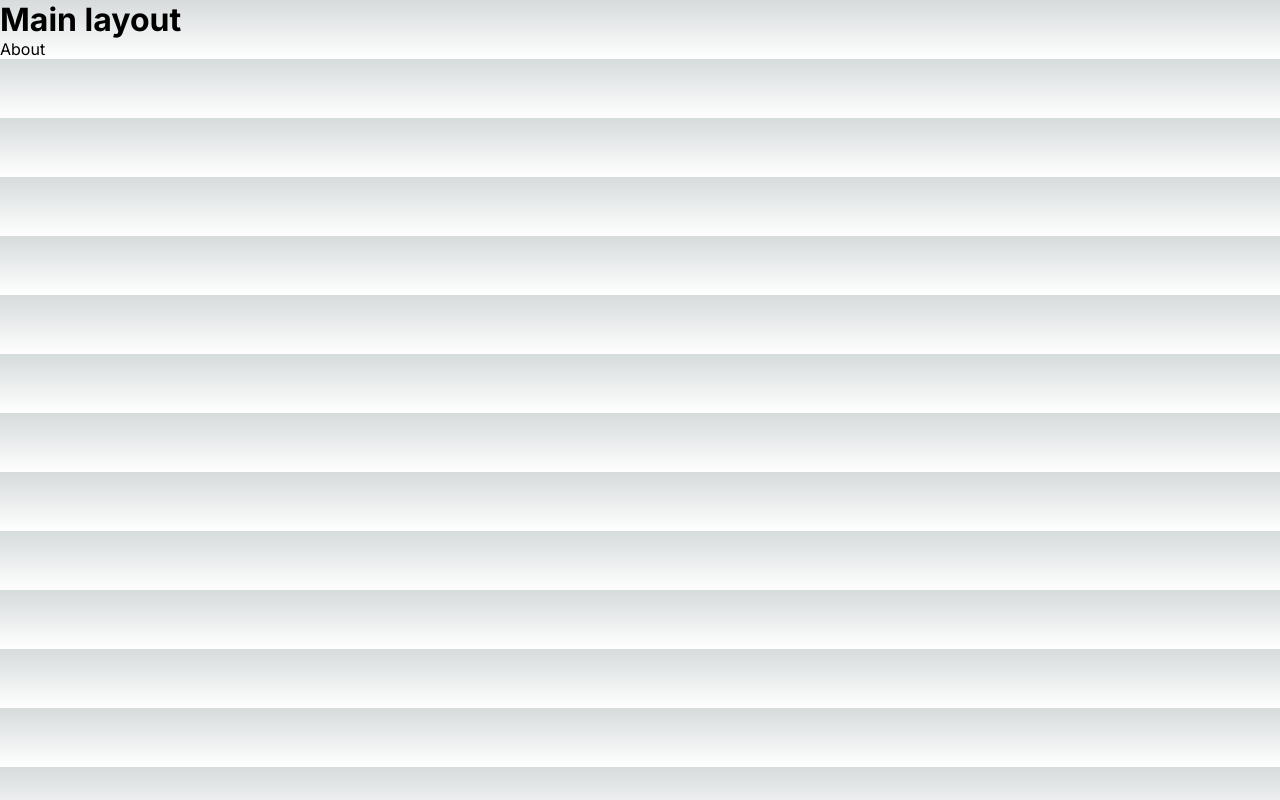
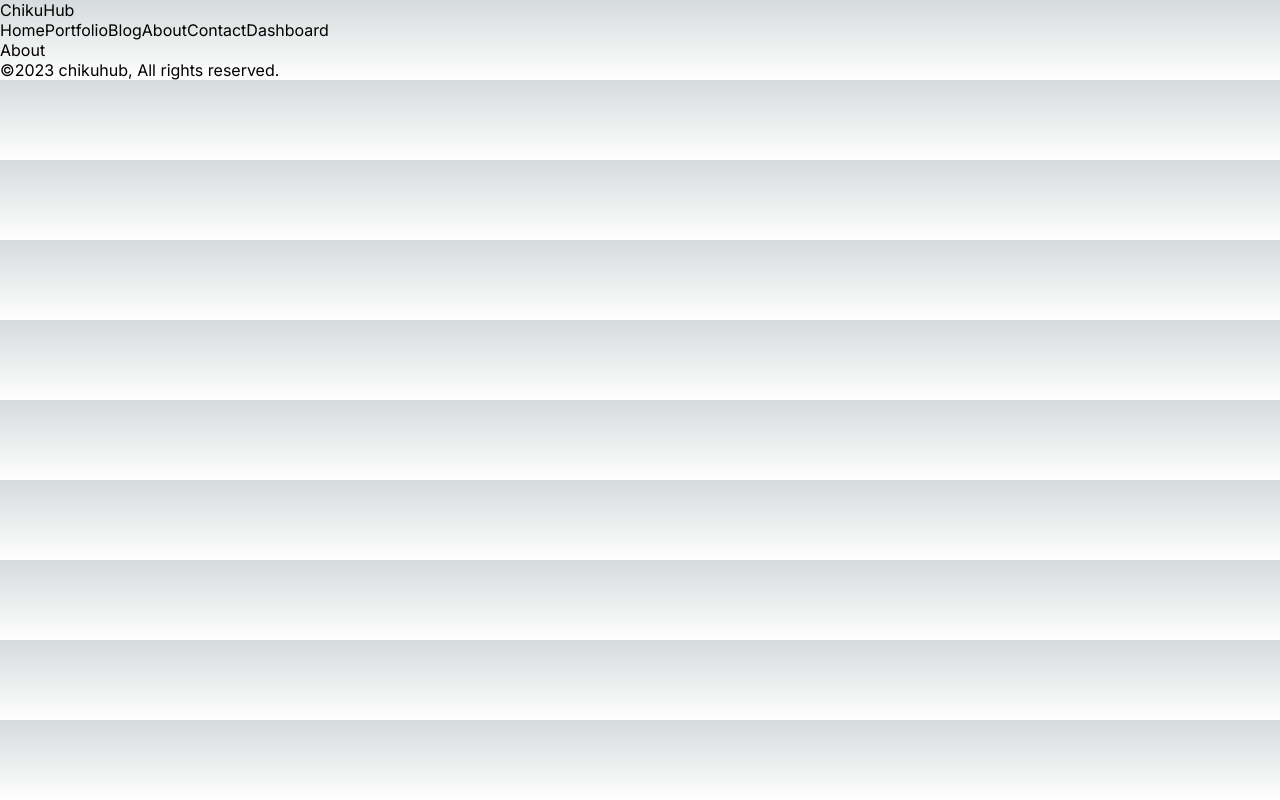
Before and after one commit to Chikuu98/poftfolio_app_next_js, a Next.js app: page /about in a window 1280 px wide. Built offline with nearby package versions, Linux system fonts and the light colour scheme.

Commit message:
navbar, footer and loading.jsx

```diff
--- a/src/app/layout.js
+++ b/src/app/layout.js
@@ -1,5 +1,7 @@
+import Navbar from '@/components/navbar/Navbar'
 import './globals.css'
-import { Inter } from 'next/font/google'
+import { Inter, Roboto } from 'next/font/google'
+import Footer from '@/components/footer/Footer'
 
 const inter = Inter({ subsets: ['latin'] })
 
@@ -12,9 +14,10 @@
   return (
     <html lang="en">
       <body className={inter.className}>
-      <h1>Main layout</h1>
+      <Navbar/>
         {children}
-        </body>
+      <Footer/>
+      </body>
     </html>
   )
 }
--- a/src/components/footer/Footer.jsx
+++ b/src/components/footer/Footer.jsx
@@ -2,7 +2,7 @@
 
 const Footer = () => {
   return (
-    <div>Footer</div>
+    <div>©2023 chikuhub, All rights reserved.</div>
   )
 }
 
--- a/src/components/navbar/Navbar.jsx
+++ b/src/components/navbar/Navbar.jsx
@@ -1,8 +1,51 @@
 import React from 'react'
+import Link from 'next/link'
+
+const links = [
+  {
+    id: 1,
+    title: "Home",
+    url: "/"
+  },
+  {
+    id: 2,
+    title: "Portfolio",
+    url: "/portfolio"
+  },
+  {
+    id: 3,
+    title: "Blog",
+    url: "/blog"
+  },
+  {
+    id: 4,
+    title: "About",
+    url: "/about"
+  },
+  {
+    id: 5,
+    title: "Contact",
+    url: "/contact"
+  },
+  {
+    id: 6,
+    title: "Dashboard",
+    url: "/dashboard"
+  }
+];
 
 const Navbar = () => {
   return (
-    <div>Navbar</div>
+    <div>
+      <Link href="/">ChikuHub</Link>
+      <div>
+        {links.map((link) => (
+          <Link key={link.id} href={link.url}>
+            {link.title}
+          </Link>
+        ))}
+      </div>
+    </div>
   )
 }
 
```
Also changed, not shown: src/app/contact/loading.jsx (added, +9 -0 lines).
